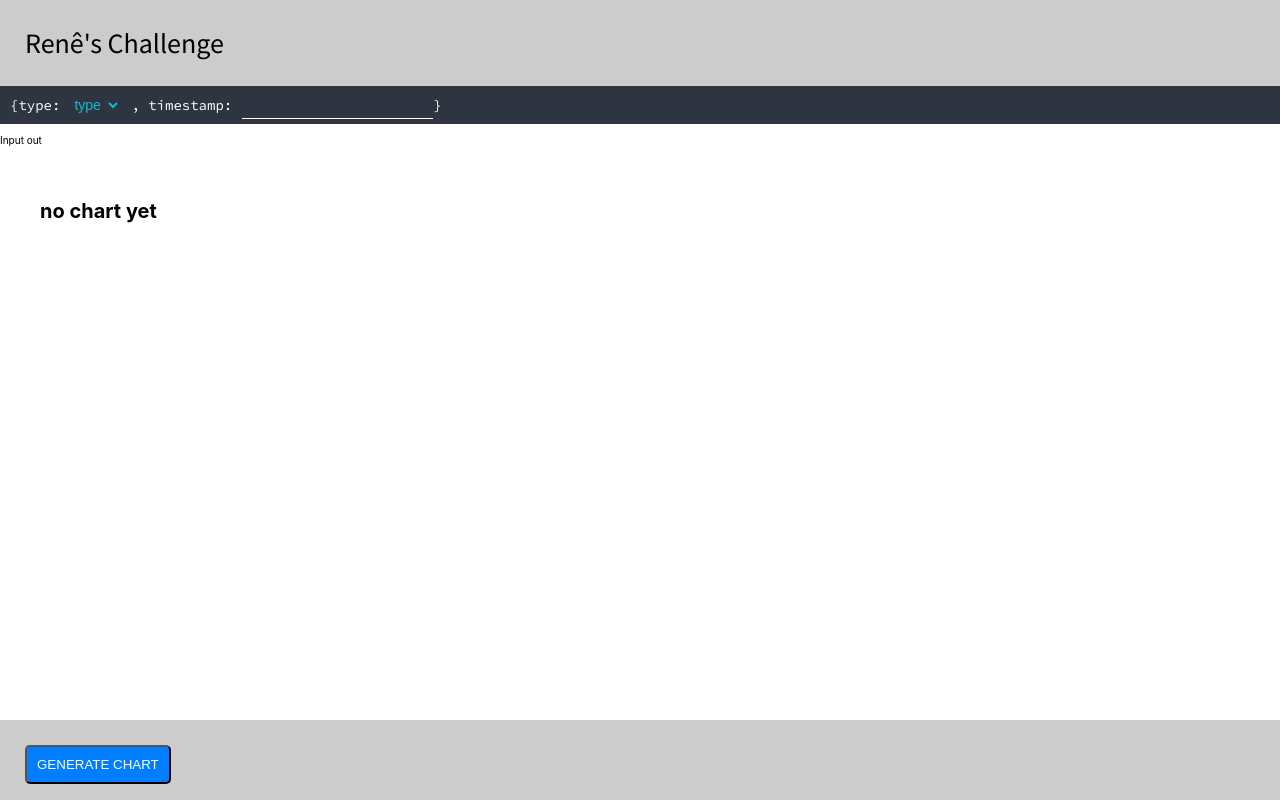
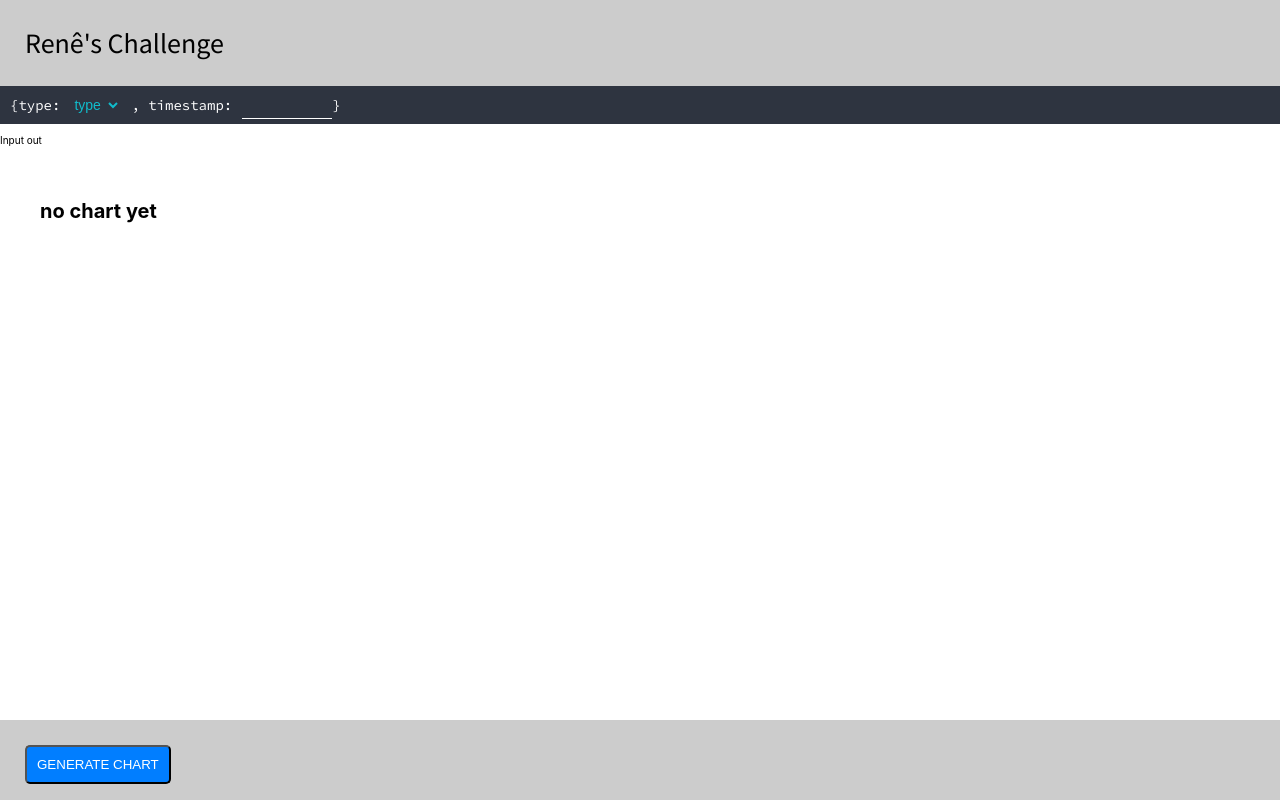
Before and after one commit to renemennab/challenge-chart-plot-with-commits, a React (Create React App) app: page / in a window 1280 px wide. Built offline with nearby package versions, Linux system fonts and the light colour scheme.

Commit message:
make input fields smaller

```diff
--- a/src/Components/Input/inputIn.css
+++ b/src/Components/Input/inputIn.css
@@ -27,6 +27,7 @@
 .inputIn input {
 	border-bottom: solid 1px white;
 	padding: 0.5rem;
+	width: 8rem;
 }
 
 .inputIn input:focus {
```
